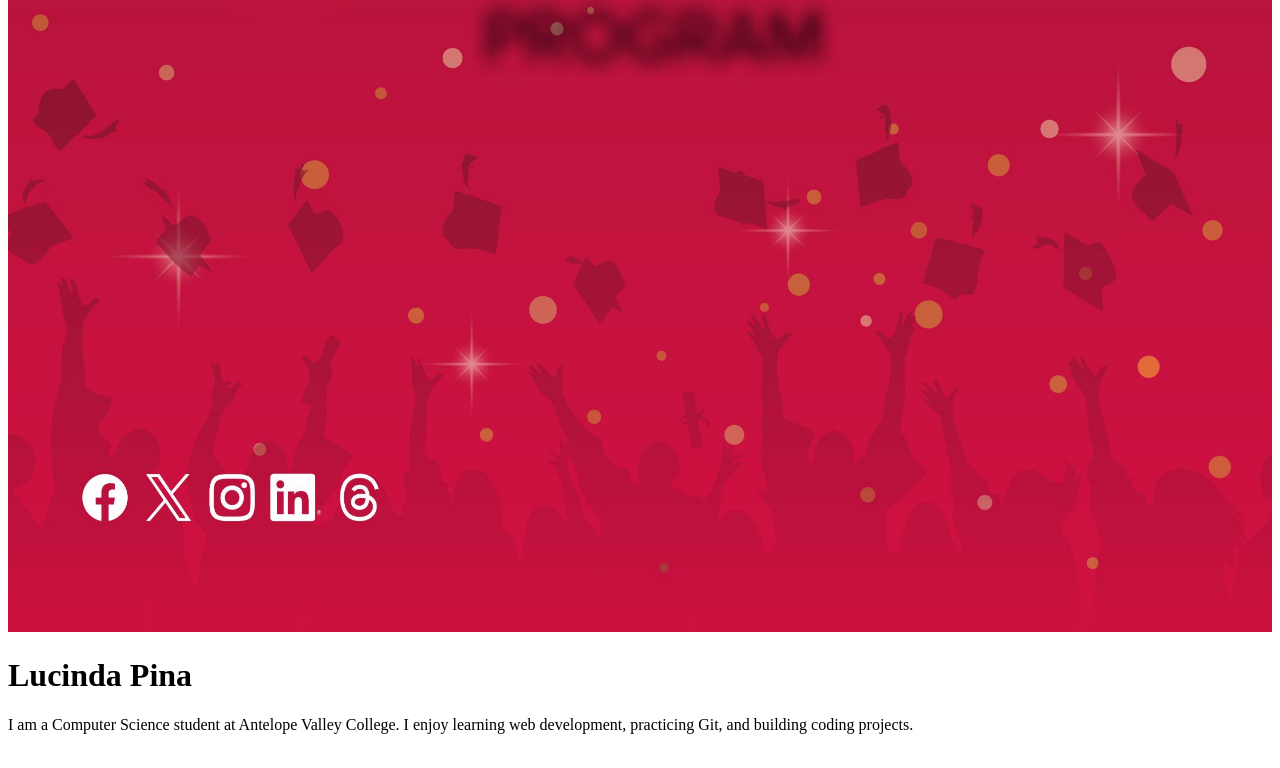
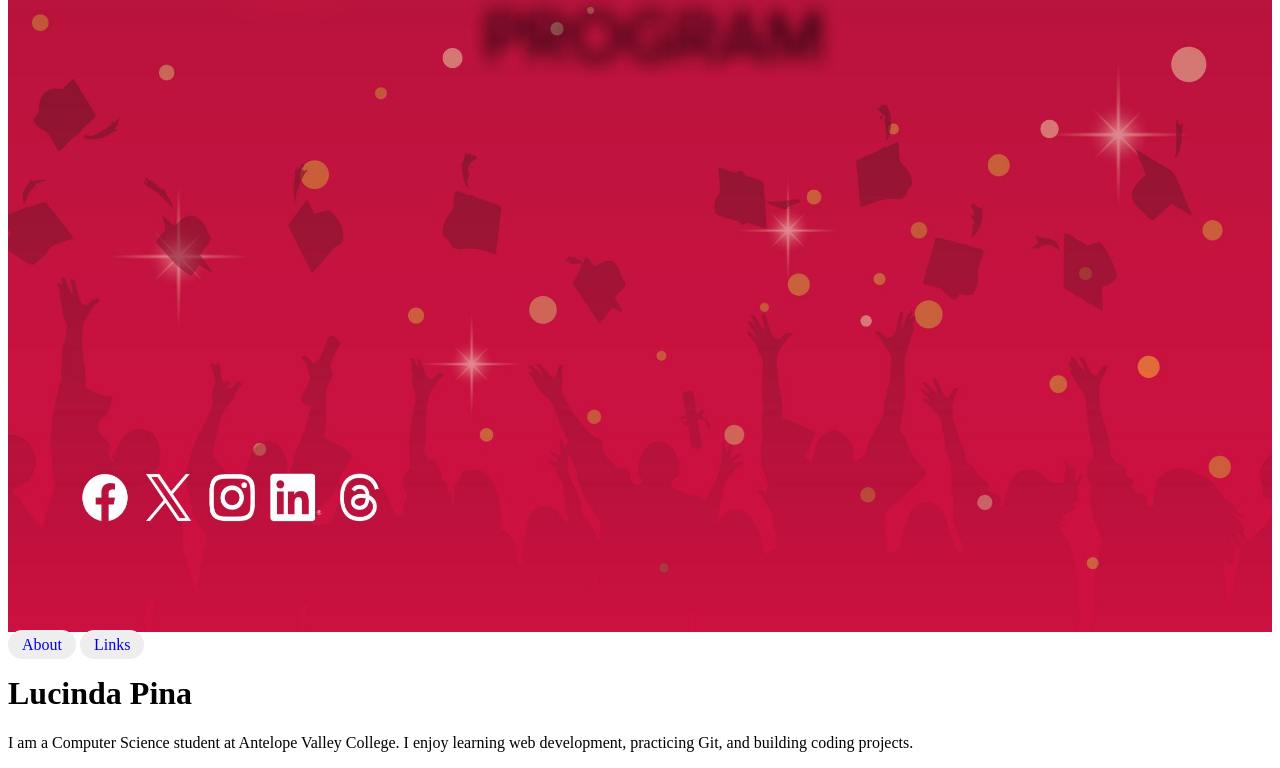
Before and after one commit to pinalucinda2019/pinalucinda2019.github.io, a plain HTML site: page index.html in a window 1280 px wide. Shown: the part 1012-1780 px from the top of the page. Drawn offline with Linux system fonts and the light colour scheme.

Commit message:
Add section nav with pill buttons

```diff
--- a/index.html
+++ b/index.html
@@ -2,9 +2,21 @@
 <html>
 <head>
   <title>Lucinda Pina - Bio</title>
+  <style>
+  .pill {
+    padding: 6px 14px;
+    background: #eee;
+    border-radius: 999px;
+    text-decoration: none;
+  }
+</style>
 </head>
 <body>
   <img src="images/banner.jpg" alt="HACU 40th Annual Conference banner" width="100%">
+  <nav>
+  <a class="pill" href="#about">About</a>
+  <a class="pill" href="#links">Links</a>
+</nav>
   <h1 id="about">Lucinda Pina</h1>
 <p>I am a Computer Science student at Antelope Valley College. I enjoy learning web development, practicing Git, and building coding projects.</p>
 </body>
```
